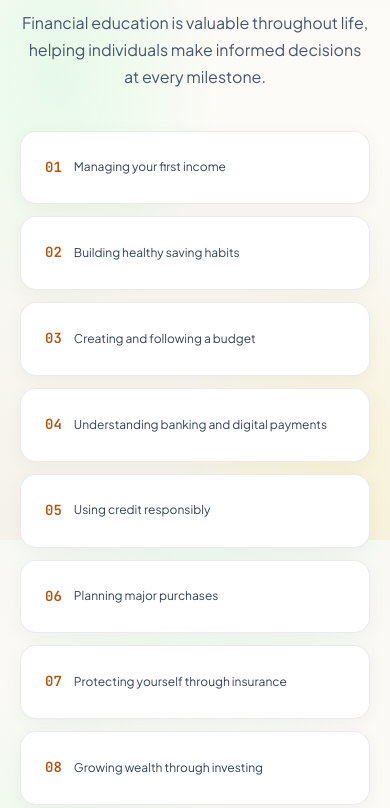
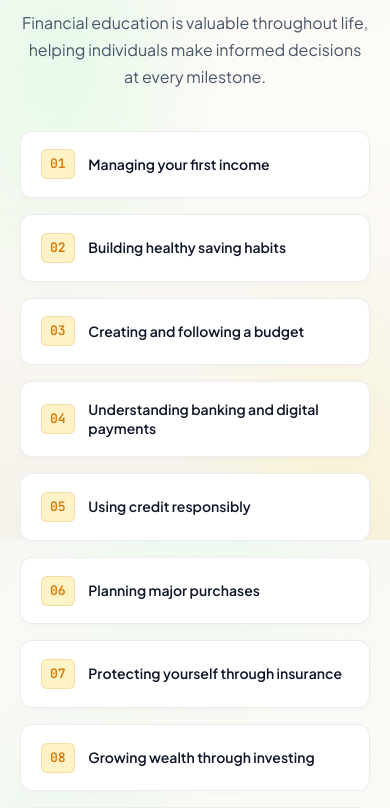
Before and after one commit to mediaworksrdx-cell/FingenIQ, a Next.js app: page /curriculum in a window 390 px wide. Shown: the part 3680-4488 px from the top of the page. Built offline with nearby package versions, Linux system fonts and the light colour scheme; no server answers.

Commit message:
design(curriculum): align 12 stages into a symmetrical 4x3 desktop / 3x4 tablet grid with luxury stage tiles

```diff
--- a/src/app/curriculum/page.tsx
+++ b/src/app/curriculum/page.tsx
@@ -111,7 +111,7 @@ export default function CurriculumPage() {
                 </p>
               </div>
 
-              <div style={{ display: 'grid', gridTemplateColumns: 'repeat(auto-fit, minmax(240px, 1fr))', gap: 'var(--sp-3)' }}>
+              <div className="stages-grid">
                 {[
                   'Managing your first income',
                   'Building healthy saving habits',
@@ -126,11 +126,11 @@ export default function CurriculumPage() {
                   'Building and managing a business',
                   'Creating long-term financial security'
                 ].map((stage, idx) => (
-                  <div key={idx} className="card p-4 animate-fadeUp" style={{ display: 'flex', alignItems: 'center', gap: 'var(--sp-3)', animationDelay: `${idx * 40}ms` }}>
-                    <span style={{ fontFamily: 'var(--font-mono)', fontSize: 'var(--text-sm)', fontWeight: 600, color: 'var(--brass-500)' }}>
+                  <div key={idx} className="stage-tile animate-fadeUp" style={{ animationDelay: `${idx * 35}ms` }}>
+                    <span className="stage-tile__num">
                       {String(idx + 1).padStart(2, '0')}
                     </span>
-                    <span style={{ fontSize: 'var(--text-xs)', color: 'var(--ink-300)', lineHeight: 'var(--leading-relaxed)' }}>{stage}</span>
+                    <span className="stage-tile__text">{stage}</span>
                   </div>
                 ))}
               </div>
@@ -148,7 +148,7 @@ export default function CurriculumPage() {
                 </p>
               </div>
 
-              <div style={{ display: 'grid', gridTemplateColumns: 'repeat(auto-fit, minmax(240px, 1fr))', gap: 'var(--sp-4)' }}>
+              <div className="wealth-grid-4">
                 <div className="card p-6 animate-fadeUp" style={{ animationDelay: '0ms' }}>
                   <div style={{ fontSize: 'var(--text-xs)', fontWeight: 700, letterSpacing: 'var(--tracking-widest)', textTransform: 'uppercase', color: 'var(--brass-500)', marginBottom: 'var(--sp-4)' }}>Wealth Creation</div>
                   <ul style={{ display: 'flex', flexDirection: 'column', gap: 'var(--sp-2)' }}>
--- a/src/app/globals.css
+++ b/src/app/globals.css
@@ -2151,3 +2151,86 @@ select:focus {
 
 .animate-green-pulse { animation: greenPulse 2.5s ease-in-out infinite; }
 @keyframes greenPulse { 0%, 100% { box-shadow: 0 0 0 0 rgba(22, 163, 74, 0.25); } 50% { box-shadow: 0 0 0 10px rgba(22, 163, 74, 0); } }
+
+/* ── FINANCIAL KNOWLEDGE STAGES GRID (4x3 Desktop Symmetrical) ──────────────────────── */
+.stages-grid {
+  display: grid;
+  grid-template-columns: repeat(4, 1fr);
+  gap: 1rem;
+}
+
+@media (max-width: 1100px) {
+  .stages-grid {
+    grid-template-columns: repeat(3, 1fr);
+  }
+}
+
+@media (max-width: 768px) {
+  .stages-grid {
+    grid-template-columns: repeat(2, 1fr);
+  }
+}
+
+@media (max-width: 480px) {
+  .stages-grid {
+    grid-template-columns: 1fr;
+  }
+}
+
+.stage-tile {
+  background: #FFFFFF;
+  border: 1px solid rgba(15, 23, 42, 0.08);
+  border-radius: 12px;
+  padding: 1.1rem 1.25rem;
+  display: flex;
+  align-items: center;
+  gap: 0.85rem;
+  box-shadow: 0 2px 6px rgba(15, 23, 42, 0.02);
+  transition: transform 0.25s cubic-bezier(0.16, 1, 0.3, 1),
+              box-shadow 0.25s cubic-bezier(0.16, 1, 0.3, 1),
+              border-color 0.25s cubic-bezier(0.16, 1, 0.3, 1);
+}
+
+.stage-tile:hover {
+  transform: translateY(-2px);
+  box-shadow: 0 8px 20px rgba(15, 23, 42, 0.06), 0 0 0 1px rgba(22, 163, 74, 0.25);
+  border-color: #16A34A;
+}
+
+.stage-tile__num {
+  font-family: var(--font-mono, monospace);
+  font-size: 0.82rem;
+  font-weight: 700;
+  color: #D97706;
+  background: #FEF3C7;
+  padding: 3px 8px;
+  border-radius: 6px;
+  border: 1px solid rgba(217, 119, 6, 0.2);
+  flex-shrink: 0;
+}
+
+.stage-tile__text {
+  font-size: 0.875rem;
+  font-weight: 600;
+  color: #0F172A;
+  line-height: 1.4;
+}
+
+/* ── WEALTH MANAGEMENT GRID (4 Columns Desktop) ─────────────────────── */
+.wealth-grid-4 {
+  display: grid;
+  grid-template-columns: repeat(4, 1fr);
+  gap: 1.25rem;
+}
+
+@media (max-width: 1100px) {
+  .wealth-grid-4 {
+    grid-template-columns: repeat(2, 1fr);
+  }
+}
+
+@media (max-width: 640px) {
+  .wealth-grid-4 {
+    grid-template-columns: 1fr;
+  }
+}
```
